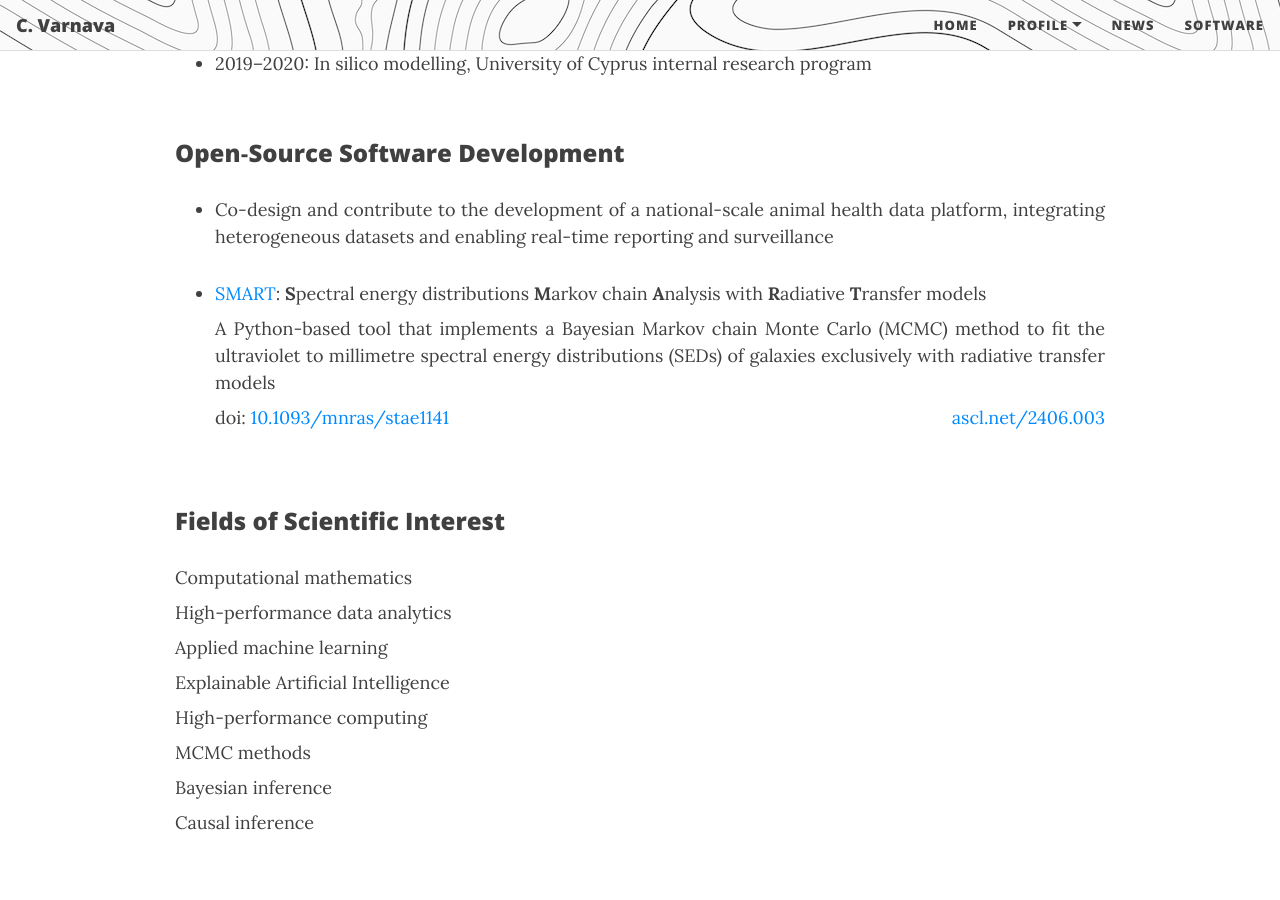
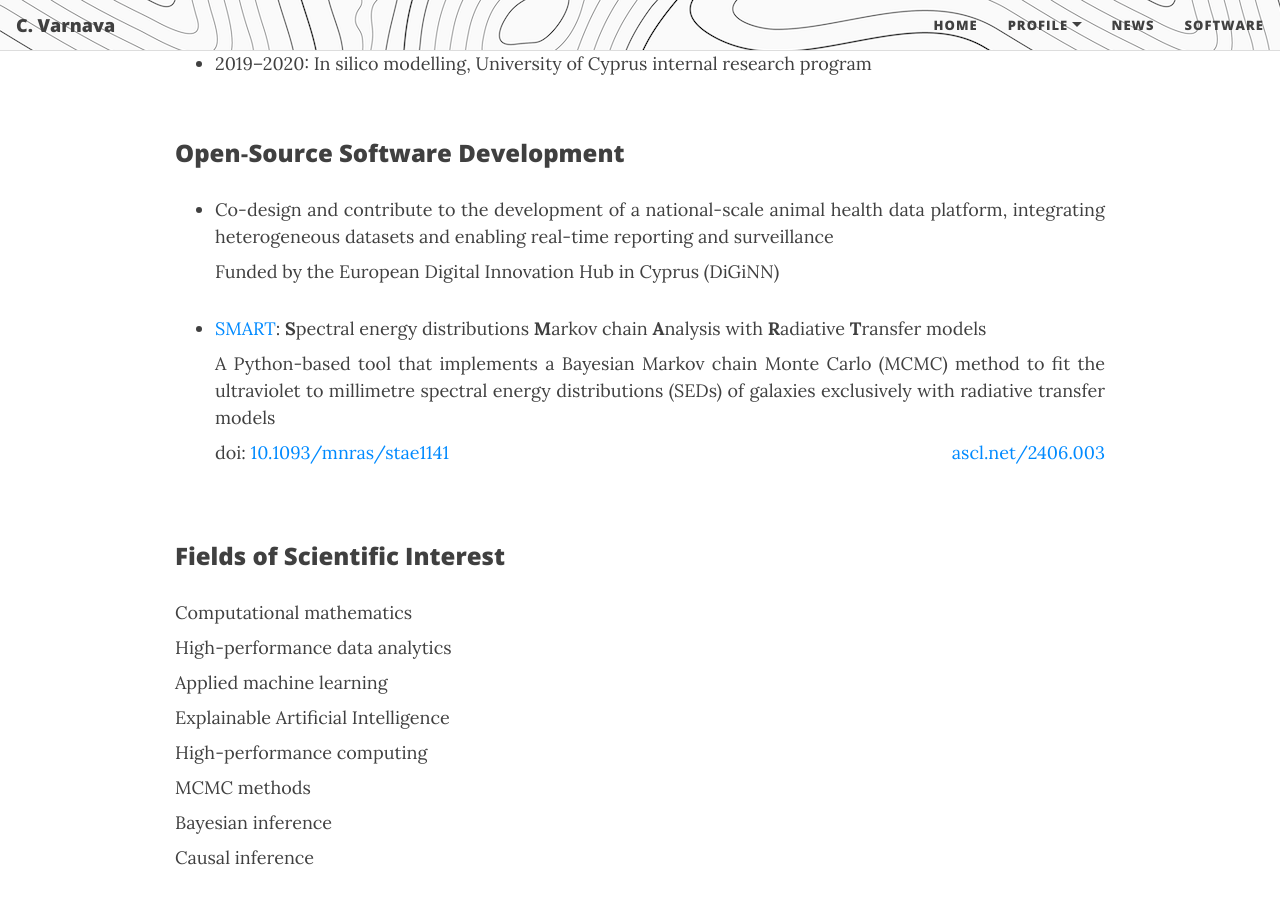
Before and after one commit to ch-var/ch-var.github.io, a Jekyll site: the page built from CV.html, in a window 1280 px wide and 900 px high, scrolled down 2300 px. Built offline with Jekyll 4.4.1, drawn with Linux system fonts in a browser that asks for light colours; formulas are drawn with MathJax 3.

Commit message:
Update CV.html

```diff
--- a/CV.html
+++ b/CV.html
@@ -78,6 +78,7 @@ mathjax: true
 <p style="font-family: var(--header-font); font-weight: 800; line-height: 1.1; font-size: 1.5rem; margin-top: 1.25rem;">Open‑Source Software Development</p>
 <ul>
 <li class="responsive-margin">Co-design and contribute to the development of a national-scale animal health data platform, integrating heterogeneous datasets and enabling real-time reporting and surveillance</li>
+<p align='justify' class="responsive-margin" style="margin-bottom: 8px; margin-top: 8px;">Funded by the European Digital Innovation Hub in Cyprus (DiGiNN)</p>
 <p></p>
 <li class="responsive-margin"><a href="https://github.com/ch-var/SMART">SMART</a>: <b>S</b>pectral energy distributions <b>M</b>arkov chain <b>A</b>nalysis with <b>R</b>adiative <b>T</b>ransfer models</li>
 <p align='justify' class="responsive-margin" style="margin-bottom: 8px; margin-top: 8px;">A Python-based tool that implements a Bayesian Markov chain Monte Carlo (MCMC) method to fit the ultraviolet to millimetre spectral energy distributions (SEDs) of galaxies exclusively with radiative transfer models</p>
```
